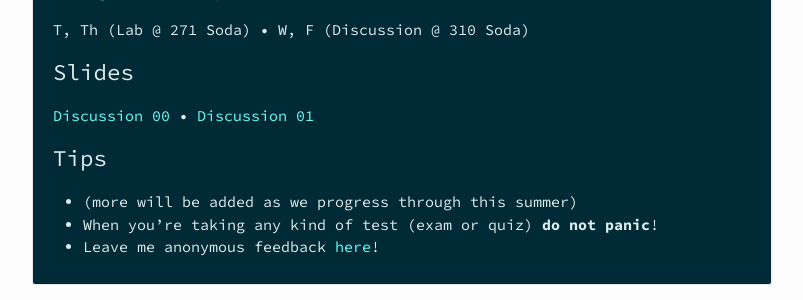
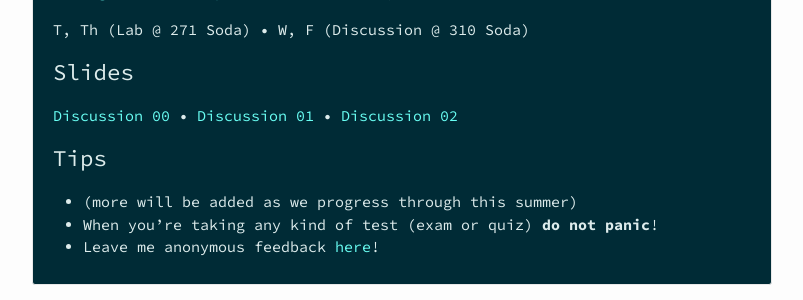
Before and after one commit to secant/secant.github.io, a Jekyll site: the page built from cs61a.html, in a window 1280 px wide. Shown: the part 176-476 px from the top of the page, without its empty margins (238-1041 px from the left). Built offline with Jekyll 4.4.1, drawn with Linux system fonts in a browser that asks for light colours; nearby versions of some CDN libraries; library files that are not in the unit come from our copies.

Commit message:
Adding disc01 and disc02 slides

```diff
--- a/assets/_includes/cs61a.md
+++ b/assets/_includes/cs61a.md
@@ -4,7 +4,7 @@
 T, Th (Lab @ 271 Soda) • W, F (Discussion @ 310 Soda)
 
 ## Slides
-[Discussion 00](https://docs.google.com/presentation/d/1BMm4PaxLU-7vmPlXM3Y3dr8Q8hmdMc9zrWmNT5iS9w4/present?slide=id.p){:target="_blank"} • [Discussion 01](#)
+[Discussion 00](https://docs.google.com/presentation/d/1BMm4PaxLU-7vmPlXM3Y3dr8Q8hmdMc9zrWmNT5iS9w4/present?slide=id.p){:target="_blank"} • [Discussion 01](https://drive.google.com/open?id=14_lRBu6__xBPoLQmy0byT7vHrLKDRXBZkBGpAnzcpSg/present?slide=id.p){:target="_blank"} • [Discussion 02](https://docs.google.com/presentation/d/1IOIKo7hkXVSs-5bDZaEO-P-qv9xZPtk0Jcn0KVKQ8zs/present?slide=id.p){:target="_blank"}
 
 ## Tips
 * (more will be added as we progress through this summer)
```
